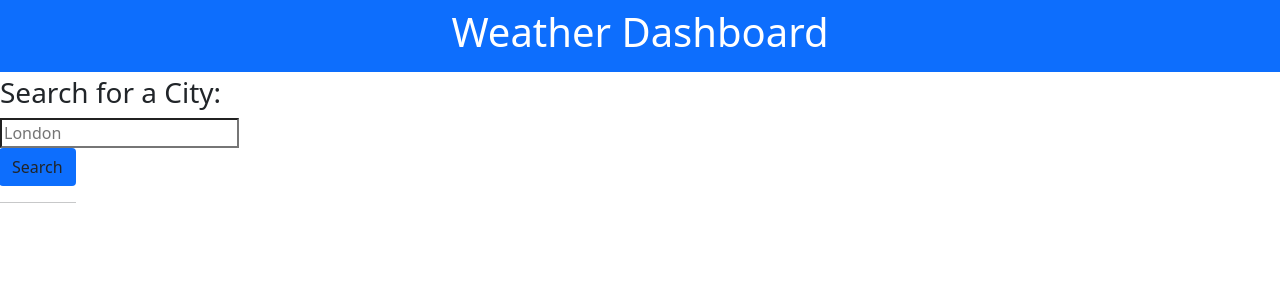
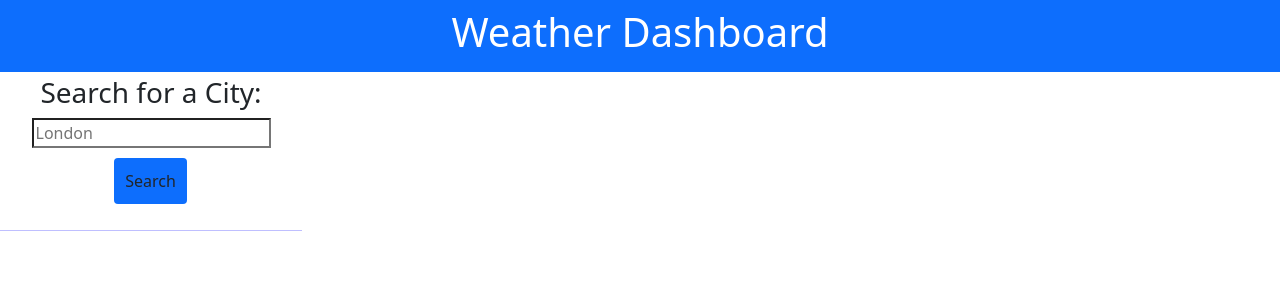
Before and after one commit to kabuzo13/weather-dashboard, a plain HTML site: page index.html in a window 1280 px wide. Drawn offline with nearby package versions, Linux system fonts and the light colour scheme.

Commit message:
added styling

```diff
--- a/assets/script.js
+++ b/assets/script.js
@@ -37,7 +37,7 @@ function getWeather(cityName) {
                 var temp = $('<h2>').text("Temp: " + Math.round(tempC) + "C");
                 var humidity = $('<h2>').text("Humidity: " + data.list[i].main.humidity + "%");
                 var wind = $('<h2>').text("Wind: " + data.list[i].wind.speed + "KPH");
-                var card = $('<div>').addClass("card col").append("<h2>" + data.city.name + "</h2>", forecastDate, icon, description, temp, humidity, wind);
+                var card = $('<div>').addClass("card col").append(forecastDate, icon, description, temp, humidity, wind);
                 $('#forecast').append(card);
             }
         })
--- a/styles/style.css
+++ b/styles/style.css
@@ -15,7 +15,7 @@
 }
 
 .card {
-    background-color: rgb(231, 225, 225);
+    background-color: rgb(203, 199, 199);
     font-size: 2rem;
     display: flex;
     align-items: flex-start;
@@ -30,8 +30,22 @@
     height: 100px;
 }
 
-.button {
+.input-group {
     display: inline-block;
     text-align: center;
     color: blue;
 }
+
+#form-heading {
+    text-align: center;
+}
+
+#history {
+    outline: black;
+    padding: 10px 0;
+}
+
+.search-button {
+    padding: 10px;
+    margin: 10px;
+}
```
